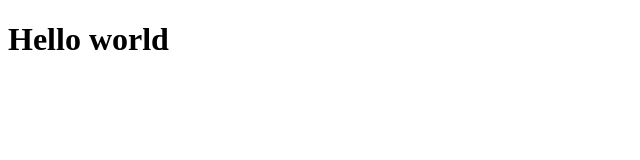
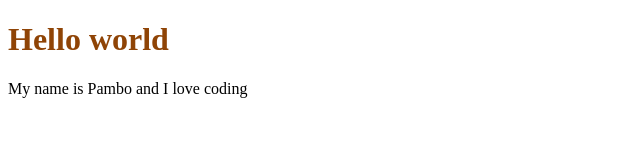
Before and after one commit to codewithsheriga/hello, a plain HTML site: page index.html in a window 1280 px wide. Shown: the whole page, without its empty margins (0-640 px from the left). Drawn offline with Linux system fonts and the light colour scheme.

Commit message:
added another line

```diff
--- a/index.html
+++ b/index.html
@@ -6,6 +6,7 @@
     <title>Test Document</title>
 </head>
 <body>
-    <h1>Hello world</h1>
+    <h1 style="color: rgb(143, 68, 6);">Hello world</h1>
+    <p>My name is Pambo and I love coding</p>
 </body>
 </html>
```
